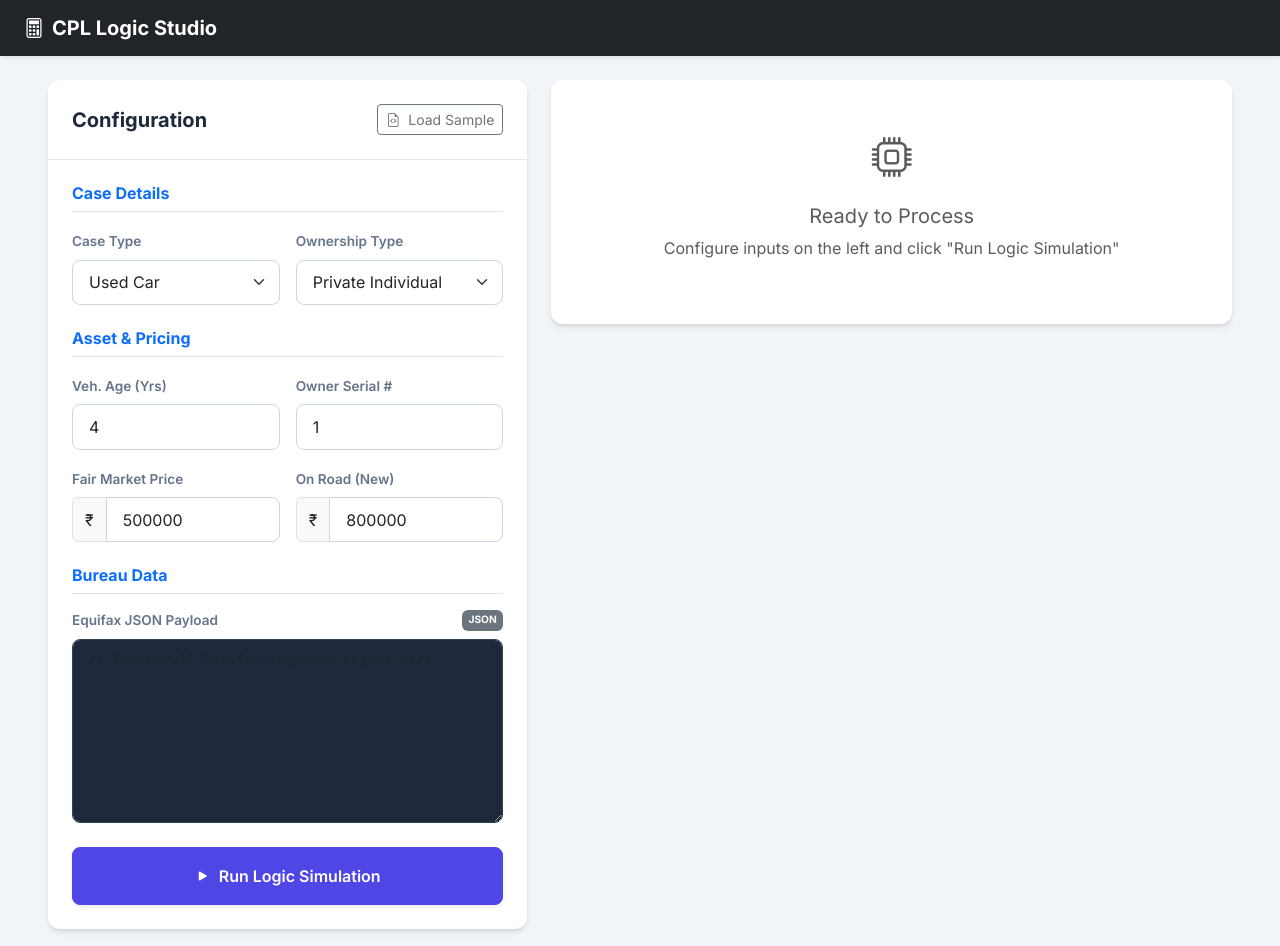
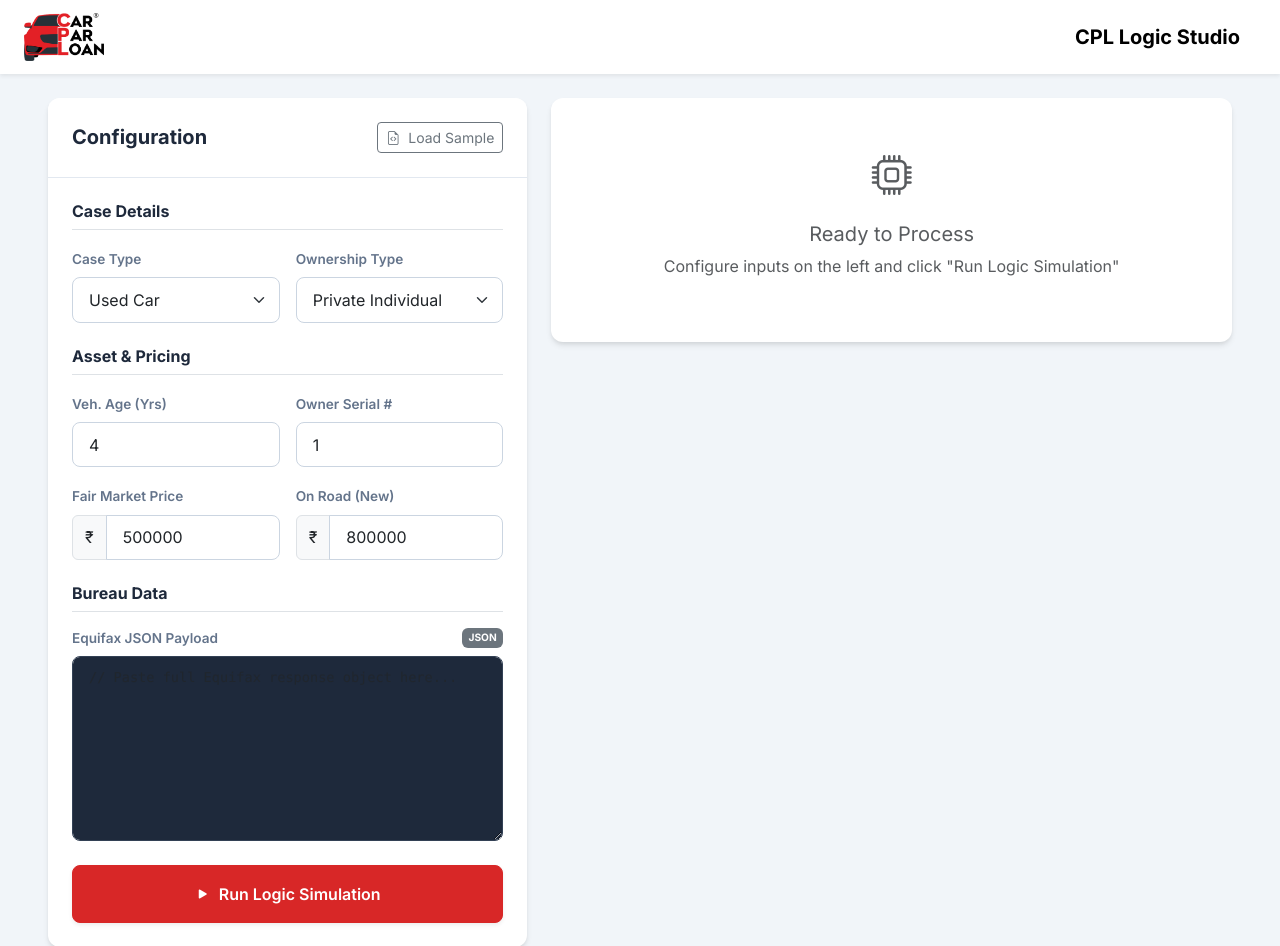
Before and after one commit to prabhatM104/cpl-tester, a plain HTML site: page index.html in a window 1280 px wide. Shown: the top 946 px of the page. Drawn offline with nearby package versions, Linux system fonts and the light colour scheme.

Commit message:
updated design

```diff
--- a/index.html
+++ b/index.html
@@ -10,7 +10,7 @@
 
     <style>
         :root {
-            --primary-color: #4f46e5;
+            --primary-color: #D82727;
             --bg-color: #f1f5f9;
             --card-bg: #ffffff;
             --text-main: #1e293b;
@@ -114,15 +114,20 @@
             padding: 0.75rem;
             border-radius: 8px;
         }
-        .btn-primary-custom:hover { background-color: #4338ca; }
+        .btn-primary-custom:hover { background-color: #D82727; }
+
+        .w-logo{
+            width: 80px;
+        }
     </style>
 </head>
 <body>
 
-<nav class="navbar navbar-expand-lg navbar-dark bg-dark mb-4 shadow-sm">
+<nav class="navbar navbar-expand-lg bg-white mb-4 shadow-sm">
     <div class="container-fluid px-4">
-        <a class="navbar-brand fw-bold" href="#">
-            <i class="bi bi-calculator me-2"></i>CPL Logic Studio
+        <a class="navbar-brand fw-bold w-100 d-flex align-items-center justify-content-between" href="#">
+            <img src="./public/img/cpl-logo.png" class="w-logo"/>
+            </i>CPL Logic Studio
         </a>
     </div>
 </nav>
@@ -141,7 +146,7 @@
                 <div class="card-body p-4">
                     <form id="valuationForm">
 
-                        <h6 class="text-primary fw-bold mb-3 border-bottom pb-2">Case Details</h6>
+                        <h6 class=" fw-bold mb-3 border-bottom pb-2">Case Details</h6>
                         <div class="row g-3 mb-4">
                             <div class="col-md-6">
                                 <label class="form-label">Case Type</label>
@@ -161,7 +166,7 @@
                             </div>
                         </div>
 
-                        <h6 class="text-primary fw-bold mb-3 border-bottom pb-2">Asset & Pricing</h6>
+                        <h6 class=" fw-bold mb-3 border-bottom pb-2">Asset & Pricing</h6>
                         <div class="row g-3 mb-4">
                             <div class="col-6">
                                 <label class="form-label">Veh. Age (Yrs)</label>
@@ -187,7 +192,7 @@
                             </div>
                         </div>
 
-                        <h6 class="text-primary fw-bold mb-3 border-bottom pb-2">Bureau Data</h6>
+                        <h6 class=" fw-bold mb-3 border-bottom pb-2">Bureau Data</h6>
                         <div class="mb-4">
                             <label class="form-label d-flex justify-content-between">
                                 <span>Equifax JSON Payload</span>
@@ -196,7 +201,7 @@
                             <textarea class="form-control code-editor" id="equifaxJson" rows="8" placeholder="// Paste full Equifax response object here..."></textarea>
                         </div>
 
-                        <button type="button" class="btn btn-primary btn-primary-custom w-100 py-3 shadow-sm" onclick="runValuation()">
+                        <button type="button" class="btn btn-danger btn-primary-custom w-100 py-3 shadow-sm" onclick="runValuation()">
                             <i class="bi bi-play-fill me-1"></i> Run Logic Simulation
                         </button>
                     </form>
@@ -228,8 +233,8 @@
                     <div class="col-md-6">
                         <div class="card-custom h-100 p-4 border-start border-5 border-primary">
                             <h6 class="text-muted text-uppercase mb-3">Valuation Range</h6>
-                            <h3 class="fw-bold text-primary mb-1" id="valAmount">₹0 - ₹0</h3>
-                            <span class="badge bg-primary bg-opacity-10 text-primary" id="valPercent">0% - 0% LTV</span>
+                            <h3 class="fw-bold  mb-1" id="valAmount">₹0 - ₹0</h3>
+                            <span class="badge bg-primary bg-opacity-10 " id="valPercent">0% - 0% LTV</span>
                         </div>
                     </div>
                     <div class="col-md-6">
```
Also changed, not shown: public/img/cpl-logo.png (added).
